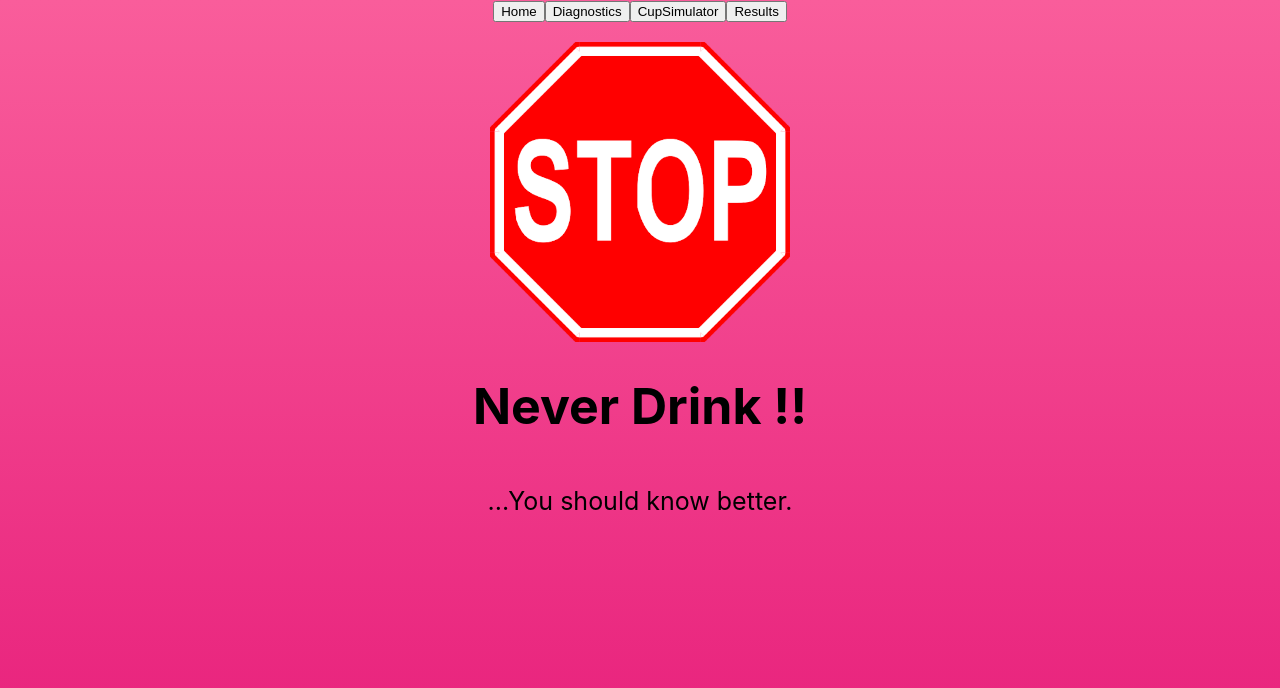
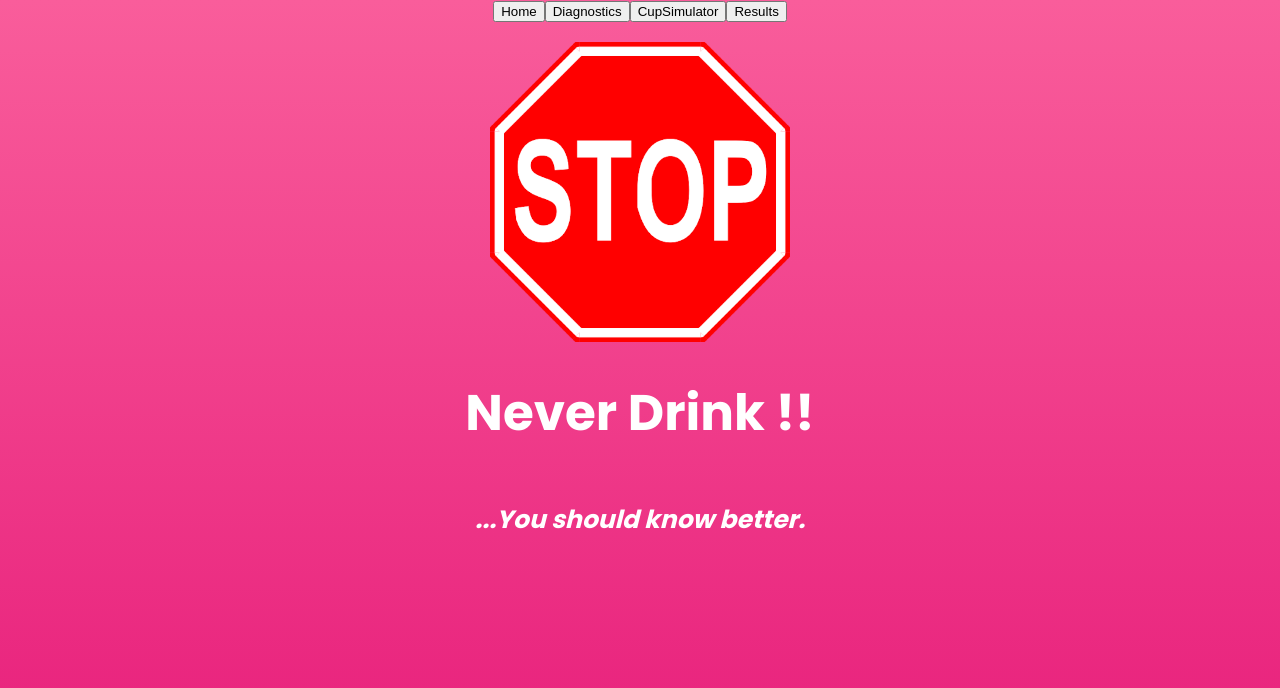
Before and after one commit to alexlwn123/guzzler, a React (Create React App) app: page /results in a window 1280 px wide. Shown: the top 688 px of the page. Built offline with nearby package versions, Linux system fonts and the light colour scheme; a small style sheet from the web is missing.

Commit message:
styled results page

```diff
--- a/src/App.css
+++ b/src/App.css
@@ -190,3 +190,21 @@ CupSimulator {
   -ms-transform: rotate(35deg);
   -o-transform: rotate(35deg);
 }
+
+.stop {
+    height: 0px;
+    width: 0px;
+
+    animation: expand 0.5s forwards;
+}
+
+@keyframes expand{
+    0% {
+        margin-top: 150px;
+    }
+    100% {
+        margin-top: 0px;
+        height: 300px;
+        width: 300px;
+    }
+}
--- a/src/Components/Results.js
+++ b/src/Components/Results.js
@@ -15,9 +15,9 @@ function Results(props) {
 
   return (
     <div>
-      <img src={stop} style={{"height": "300px", "width": "300px", "top": "20px", "position": "relative"}} alt="STOP!" />
-      <p style={{"fontSize": "50px", "color": "black"}}><b>Never Drink {material}!!</b></p>
-      <p style={{"fontSize": "25px"}}>...You should know better.</p>
+          <img src={stop} className="stop" style={{"top": "20px", "position": "relative"}} alt="STOP!" />
+      <p style={{"fontSize": "50px", "color": "white", "font-family":"Poppins"}}><b>Never Drink {material}!!</b></p>
+      <p style={{"fontSize": "25px", "color":"white", "font-family":"Poppins"}}><i>...You should know better.</i></p>
     </div>
   )
 }
```
